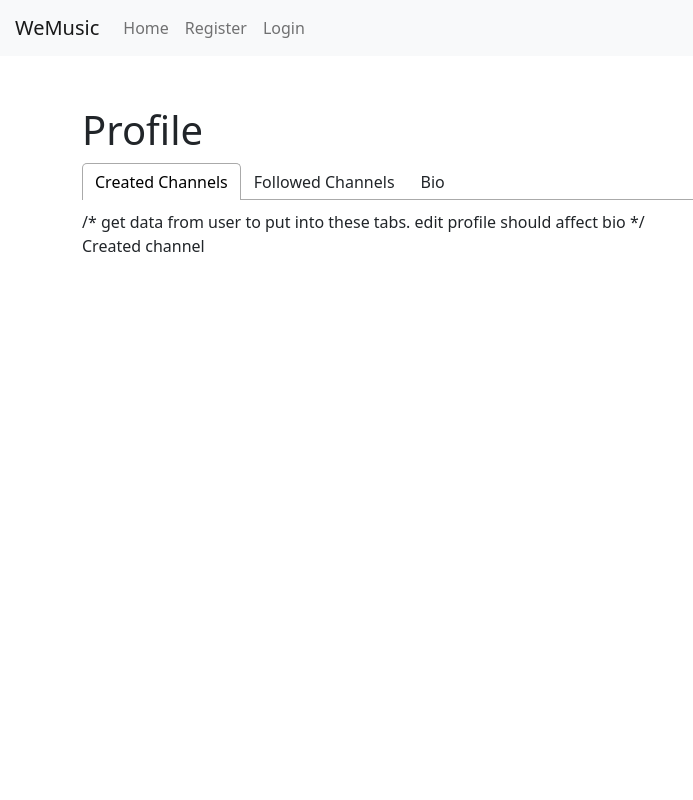
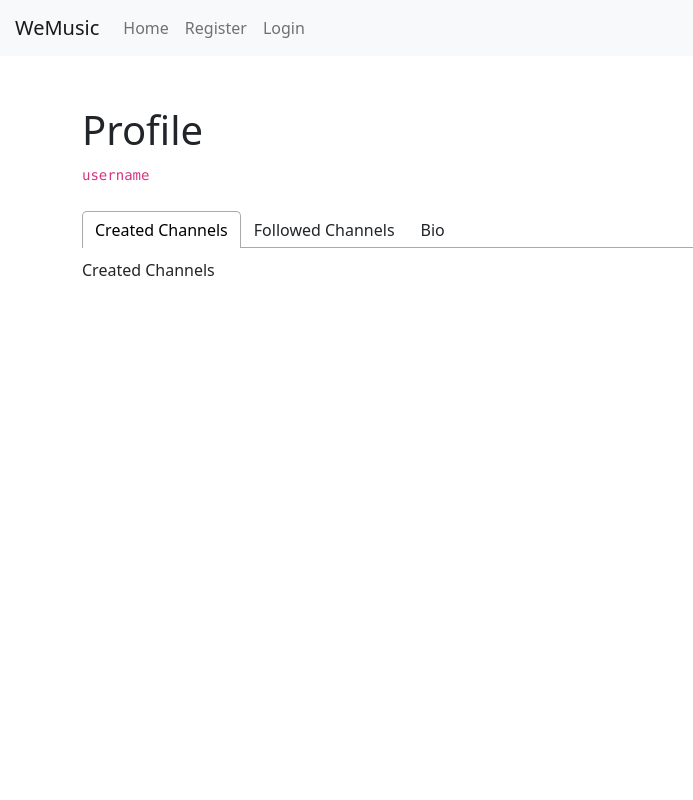
Before and after one commit to runbox13/websocket, a React (Create React App) app: page /profile in a window 1280 px wide. Shown: the top 800 px of the page, without its empty margins (0-693 px from the left). Built offline with nearby package versions, Linux system fonts and the light colour scheme.

Commit message:
fix comment in JSX

```diff
--- a/src/page/profile.js
+++ b/src/page/profile.js
@@ -1,8 +1,7 @@
 import React from 'react'
 import { connect } from 'react-redux'
-import { Tab, Tabs, TabList, TabPanel } from 'react-tabs';
-import 'react-tabs/style/react-tabs.css';
-
+import { Tab, Tabs, TabList, TabPanel } from 'react-tabs'
+import 'react-tabs/style/react-tabs.css'
 
 
 class Profile extends React.Component {
@@ -14,11 +13,11 @@ class Profile extends React.Component {
 
     render() {
         return (
-            <><div className="container main">
-                <h1>Profile</h1>
-
-
-
+            <div className="container main">
+                <div className="mb-4">
+                    <h1>Profile</h1>
+                    <code>username</code>
+                </div>
 
                 <Tabs>
                     <TabList>
@@ -27,33 +26,27 @@ class Profile extends React.Component {
                         <Tab>Bio</Tab>
                     </TabList>
 
-                    /* get data from user to put into these tabs.
-                     edit profile should affect bio */
-
+                    {
+                        // get data from user to put into these tabs.
+                        // edit profile should affect bio
+                    }
 
                     <TabPanel>
-                    <p> Created channel </p>
-
+                        <p>Created Channels</p>
                     </TabPanel>
 
                     <TabPanel>
-                        <p> followed channels </p>
+                        <p>Followed Channels</p>
                     </TabPanel>
 
                     <TabPanel>
-                        <p> Bio </p>
+                        <p>Bio</p>
                     </TabPanel>
-
                 </Tabs>
-
-                </div>
-
-            </>
+            </div>
         )
-
-
     }
-};
+}
 
 const mapStateToProps = state => {
     return {
```
Also changed, not shown: 1 other file (tests, documents, lock files or other folders).
